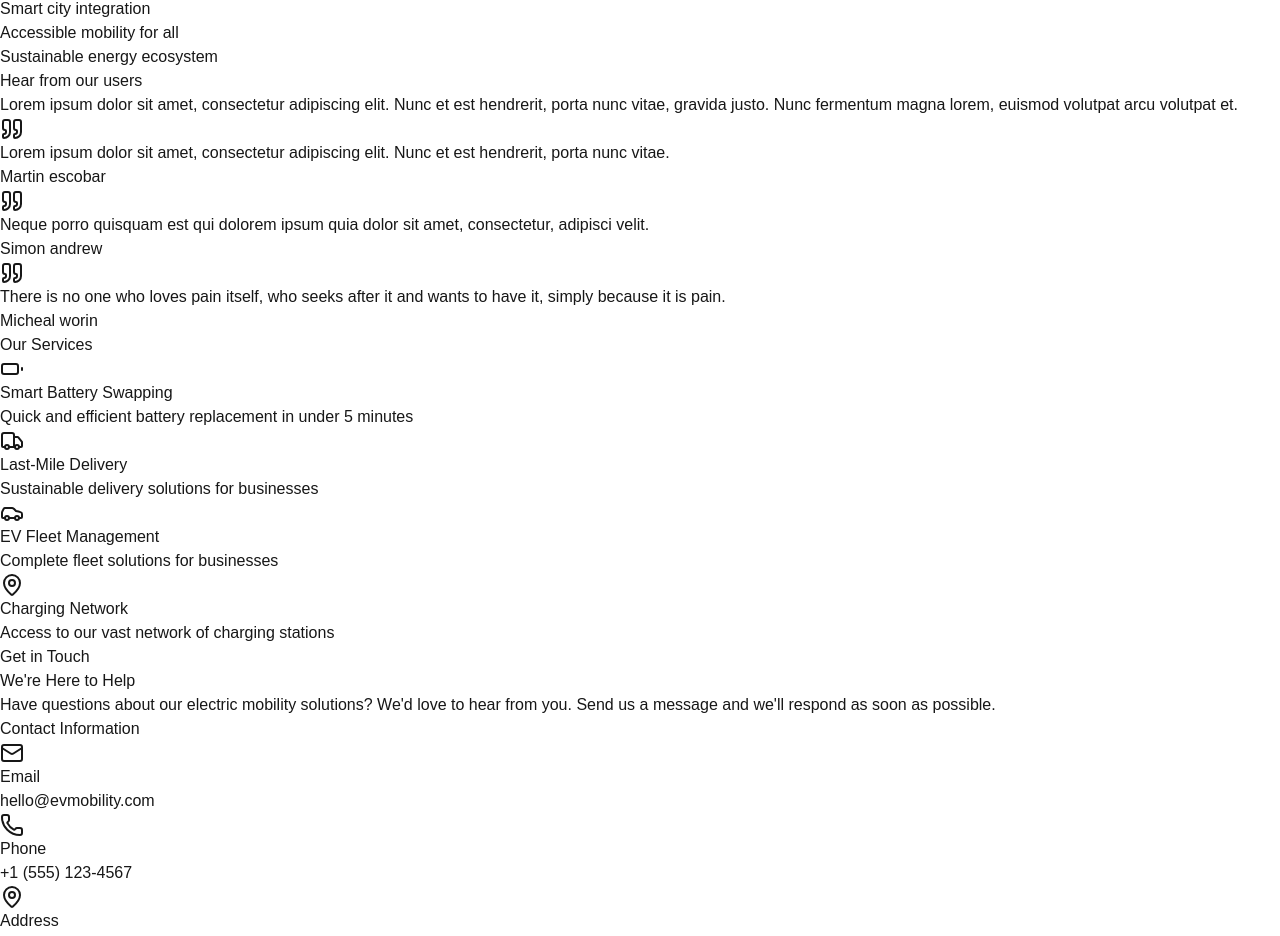
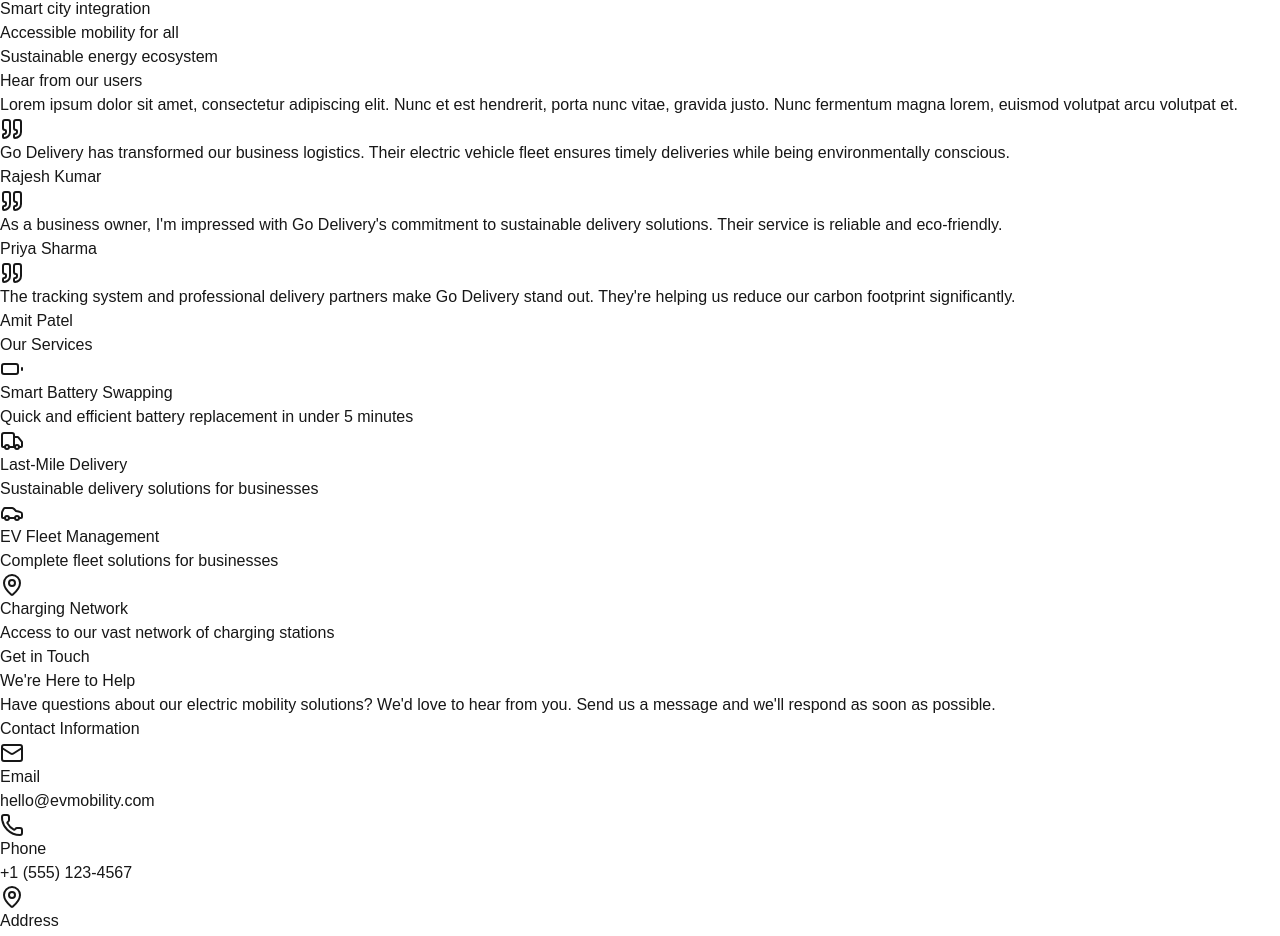
Before and after one commit to desirediv0/go-delivery, a Next.js app: page / in a window 1280 px wide. Shown: the part 1974-2910 px from the top of the page. Built offline with nearby package versions, Linux system fonts and the light colour scheme.

Commit message:
Refactor Instruction and Testimonial components for improved layout and updated testimonials

```diff
--- a/src/components/Instruction.js
+++ b/src/components/Instruction.js
@@ -36,13 +36,14 @@
 
       <div className="container mx-auto px-4 py-16 md:py-24 relative z-10">
         <div className="grid lg:grid-cols-2 gap-12 items-center">
+                      <div className="flex items-center justify-center w-full">
                   <motion.div
                     initial={{ opacity: 0, x: -20 }}
                     animate={{ opacity: 1, x: 0 }}
                     transition={{ duration: 0.5 }}
-            className="relative"
+                    className="relative  w-full max-w-[300px] mx-auto"
                   >
-            <div className="relative aspect-[1/2] max-w-[300px] mx-auto lg:mx-0">
+                    <div className="relative aspect-[1/2]">
                       {/* Glowing effect behind phone */}
                       <div className="absolute inset-0 bg-gradient-to-b from-cyan-500/30 via-purple-500/30 to-blue-500/30 rounded-[3rem] blur-2xl" />
 
@@ -56,7 +57,7 @@
                           repeat: Number.POSITIVE_INFINITY,
                           ease: "easeInOut",
                         }}
-                className="absolute inset-0"
+                        className="absolute inset-0 flex items-center justify-center"
                       >
                         {/* <Image
                           src="/phone.png"
@@ -75,6 +76,7 @@
                       </div>
                     </div>
                   </motion.div>
+                </div>
 
           <motion.div
             initial={{ opacity: 0, x: 20 }}
--- a/src/components/Testimonial.js
+++ b/src/components/Testimonial.js
@@ -5,30 +5,30 @@
 
 const testimonials = [
   {
-    quote: "Lorem ipsum dolor sit amet, consectetur adipiscing elit. Nunc et est hendrerit, porta nunc vitae.",
-    author: "Martin escobar",
+    quote: "Go Delivery has transformed our business logistics. Their electric vehicle fleet ensures timely deliveries while being environmentally conscious.",
+    author: "Rajesh Kumar",
     delay: 0.2,
   },
   {
-    quote: "Neque porro quisquam est qui dolorem ipsum quia dolor sit amet, consectetur, adipisci velit.",
-    author: "Simon andrew",
+    quote: "As a business owner, I'm impressed with Go Delivery's commitment to sustainable delivery solutions. Their service is reliable and eco-friendly.",
+    author: "Priya Sharma",
     delay: 0.4,
   },
   {
-    quote: "There is no one who loves pain itself, who seeks after it and wants to have it, simply because it is pain.",
-    author: "Micheal worin",
+    quote: "The tracking system and professional delivery partners make Go Delivery stand out. They're helping us reduce our carbon footprint significantly.",
+    author: "Amit Patel",
     delay: 0.6,
   },
-]
+];
 
 export default function Testimonials() {
   return (
-    <section className="relative overflow-hidden bg-gradient-to-b from-cyan-50 to-white py-24 dark:from-gray-900 dark:to-gray-950">
+    <section className="relative overflow-hidden bg-gradient-to-b from-cyan-50 to-white py-24 ">
       {/* Animated background elements */}
       <div className="absolute inset-0 w-full h-full">
-        <div className="absolute top-0 -left-4 w-72 h-72 bg-cyan-300 rounded-full mix-blend-multiply filter blur-xl opacity-10 dark:opacity-5 animate-blob" />
-        <div className="absolute top-0 -right-4 w-72 h-72 bg-purple-300 rounded-full mix-blend-multiply filter blur-xl opacity-10 dark:opacity-5 animate-blob animation-delay-2000" />
-        <div className="absolute -bottom-8 left-20 w-72 h-72 bg-blue-300 rounded-full mix-blend-multiply filter blur-xl opacity-10 dark:opacity-5 animate-blob animation-delay-4000" />
+        <div className="absolute top-0 -left-4 w-72 h-72 bg-cyan-300 rounded-full mix-blend-multiply filter blur-xl opacity-10  animate-blob" />
+        <div className="absolute top-0 -right-4 w-72 h-72 bg-purple-300 rounded-full mix-blend-multiply filter blur-xl opacity-10  animate-blob animation-delay-2000" />
+        <div className="absolute -bottom-8 left-20 w-72 h-72 bg-blue-300 rounded-full mix-blend-multiply filter blur-xl opacity-10  animate-blob animation-delay-4000" />
       </div>
 
       <div className="container max-w-screen-xl mx-auto px-4 relative z-10">
@@ -39,10 +39,10 @@
           transition={{ duration: 0.5 }}
           className="text-center max-w-2xl mx-auto mb-16 space-y-4"
         >
-          <h2 className="text-4xl md:text-5xl font-bold bg-gradient-to-r from-gray-900 to-gray-700 bg-clip-text text-transparent dark:from-white dark:to-gray-200">
+          <h2 className="text-4xl md:text-5xl font-bold bg-gradient-to-r from-gray-900 to-gray-700 bg-clip-text text-transparent ">
             Hear from our users
           </h2>
-          <p className="text-gray-600 dark:text-gray-400">
+          <p className="text-gray-600 ">
             Lorem ipsum dolor sit amet, consectetur adipiscing elit. Nunc et est hendrerit, porta nunc vitae, gravida
             justo. Nunc fermentum magna lorem, euismod volutpat arcu volutpat et.
           </p>
@@ -61,7 +61,7 @@
                 {/* Card background with gradient border */}
                 <div className="absolute inset-0 bg-gradient-to-r from-cyan-500 to-blue-500 rounded-2xl blur-sm opacity-20 group-hover:opacity-30 transition-opacity duration-300" />
 
-                <div className="relative h-full p-8 rounded-2xl bg-white/80 dark:bg-gray-900/80 backdrop-blur-sm border border-gray-200 dark:border-gray-800 group-hover:border-cyan-500/50 transition-colors duration-300">
+                <div className="relative h-full p-8 rounded-2xl bg-white/80  backdrop-blur-sm border border-gray-200  group-hover:border-cyan-500/50 transition-colors duration-300">
                   {/* Quote icon */}
                   <div className="absolute -top-4 left-8">
                     <div className="p-3 rounded-full bg-gradient-to-r from-cyan-500 to-blue-500">
@@ -70,7 +70,7 @@
                   </div>
 
                   <div className="mt-4 space-y-4">
-                    <p className="text-gray-700 dark:text-gray-300">{testimonial.quote}</p>
+                    <p className="text-gray-700">{testimonial.quote}</p>
                     <p className="font-semibold bg-gradient-to-r from-cyan-500 to-blue-500 bg-clip-text text-transparent">
                       {testimonial.author}
                     </p>
```
Lines whose indentation alone changed are shown as unchanged.
